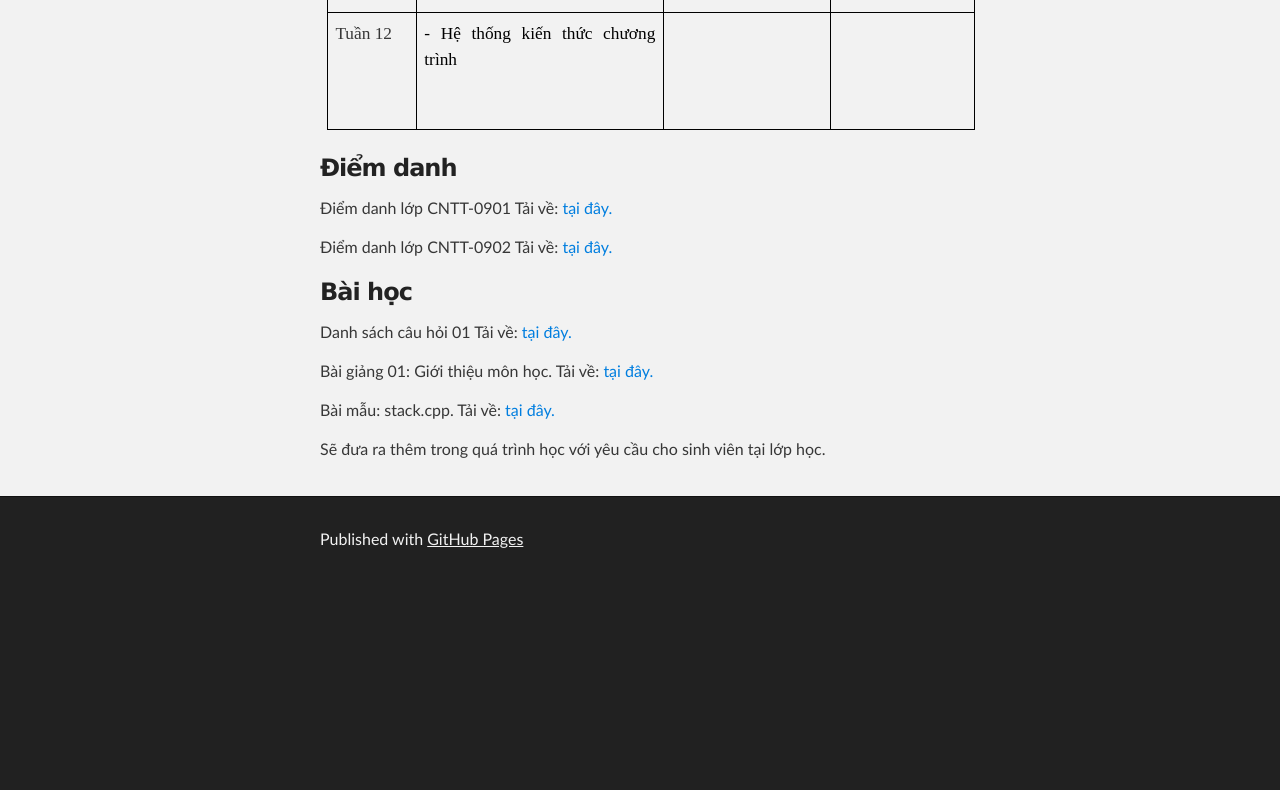
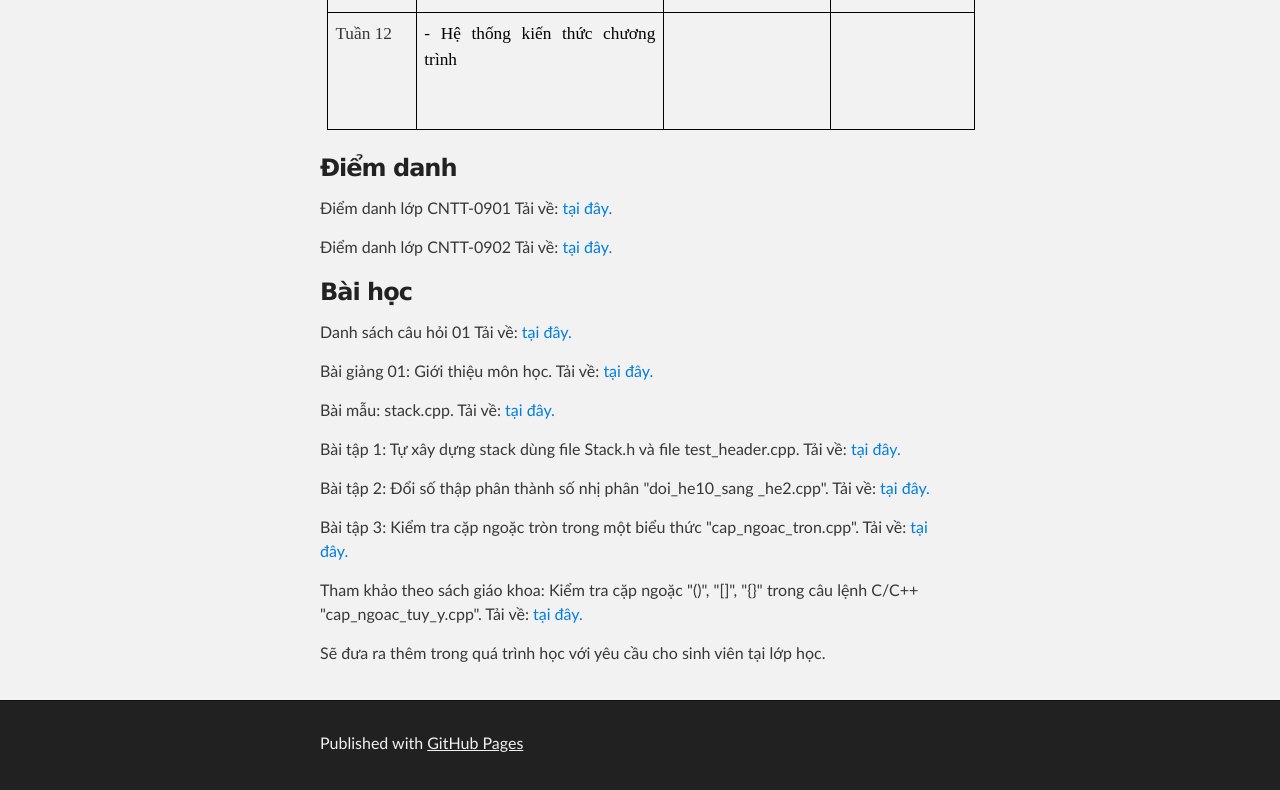
Before and after one commit to tony201/ctdlgt08.github.io, a plain HTML site: page index.html in a window 1280 px wide. Shown: the part 4000-4790 px from the top of the page. Before the commit the page ends 4586 px from the top, so only its background shows below. Drawn offline with Linux system fonts and the light colour scheme.

Commit message:
Update index.html

```diff
--- a/index.html
+++ b/index.html
@@ -960,6 +960,18 @@ Tải về: <a href="https://www.dropbox.com/s/nj9smpyakjr09eg/CTDLGT1.pptx?dl=0
 <p>Bài mẫu: stack.cpp.
 Tải về: <a href="https://www.dropbox.com/s/hykrkp9gnl7va52/stack.cpp?dl=0"> tại đây.</a>
 </p>
+<p>Bài tập 1: Tự xây dựng stack dùng file Stack.h và file test_header.cpp.
+Tải về: <a href="https://www.dropbox.com/sh/91legvcodue9709/AABJ7YNCvYtdJK_J0W1U4FCLa?dl=0"> tại đây.</a>
+</p>
+<p>Bài tập 2: Đổi số thập phân thành số nhị phân "doi_he10_sang _he2.cpp".
+Tải về: <a href="https://www.dropbox.com/s/j19bzcxtpe53a86/doi_he10_sang%20_he2.cpp?dl=0"> tại đây.</a>
+</p>
+<p>Bài tập 3: Kiểm tra cặp ngoặc tròn trong một biểu thức "cap_ngoac_tron.cpp".
+Tải về: <a href="https://www.dropbox.com/s/zoil5bvnk949tc4/cap_ngoac_tron.cpp?dl=0"> tại đây.</a>
+</p>
+<p>Tham khảo theo sách giáo khoa: Kiểm tra cặp ngoặc "()", "[]", "{}"  trong câu lệnh C/C++ "cap_ngoac_tuy_y.cpp".
+Tải về: <a href="https://www.dropbox.com/s/gdkjovla7bqkpwk/cap_ngoac_tuy_y.cpp?dl=0"> tại đây.</a>
+</p>
 <p>Sẽ đưa ra thêm trong quá trình học với yêu cầu cho sinh viên  tại lớp học.</p>
 
       </section>
```
